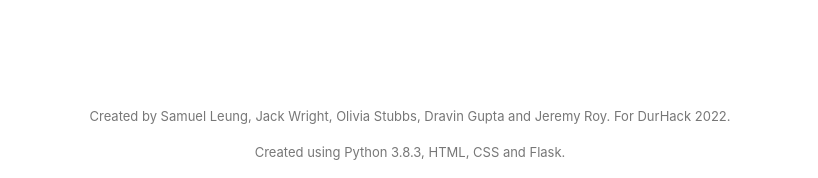
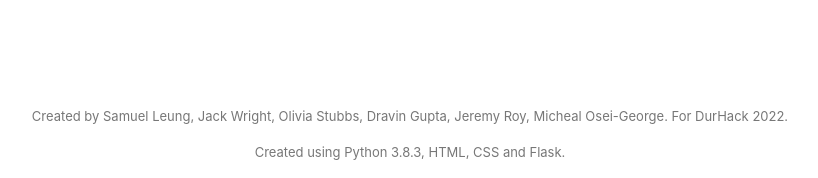
Before and after one commit to JayNRoy/CCCC, a Flask app: page /chat in a window 1280 px wide. Shown: the part 3561-3739 px from the top of the page, without its empty margins (230-1048 px from the left). Run offline with Flask 2, Linux system fonts and the light colour scheme; some libraries are stand-ins or nearby versions.

Commit message:
fixing the credits on each page

```diff
--- a/templates/layout.html
+++ b/templates/layout.html
@@ -50,7 +50,7 @@
 		</main>
 		<br>
 		<footer style="font-size:small; color:#777; text-align: center">
-			<p>Created by Samuel Leung, Jack Wright, Olivia Stubbs, Dravin Gupta and Jeremy Roy. For DurHack 2022.</p>
+			<p>Created by Samuel Leung, Jack Wright, Olivia Stubbs, Dravin Gupta, Jeremy Roy, Micheal Osei-George. For DurHack 2022.</p>
 			<p>Created using Python 3.8.3, HTML, CSS and Flask.</p>
 		</footer>
 	</body>
```
